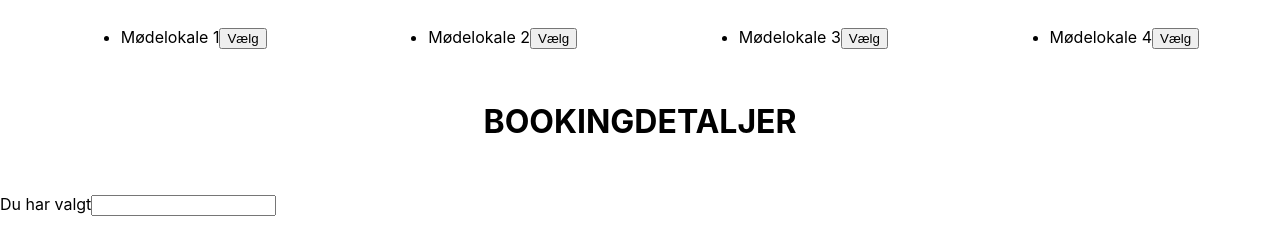
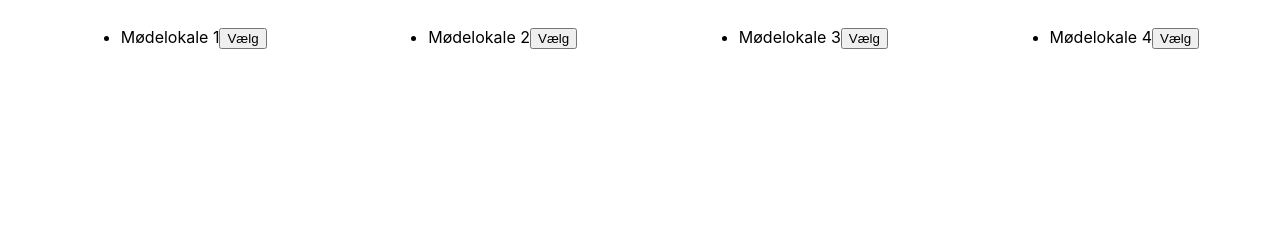
Before and after one commit to chrisanker/lokale-booking, a React (Create React App) app: page / in a window 1280 px wide. Shown: the part 536-788 px from the top of the page. Built offline with nearby package versions, Linux system fonts and the light colour scheme.

Commit message:
added conditional rendering of Booking comp

```diff
--- a/src/App.js
+++ b/src/App.js
@@ -12,7 +12,7 @@ function App() {
         'Mødelokale 3',
         'Mødelokale 4'
     ]);
-    const [selection, setSelection] = useState("")
+    const [selection, setSelection] = useState()
     const availableRooms = [];
     for (let i = 0; i < rooms.length; i++){
         availableRooms.push(<li><Room name={rooms[i]} getName={selection => setSelection(selection)}/></li>);
@@ -23,7 +23,7 @@ function App() {
                 <Resource />
                 <SelectDate />
                 <RoomList availableRooms={availableRooms} />
-                <Booking selection={selection}/>
+                {selection ? <Booking selection={selection}/> : null}
             </div>
         </React.Fragment>
     );
```
